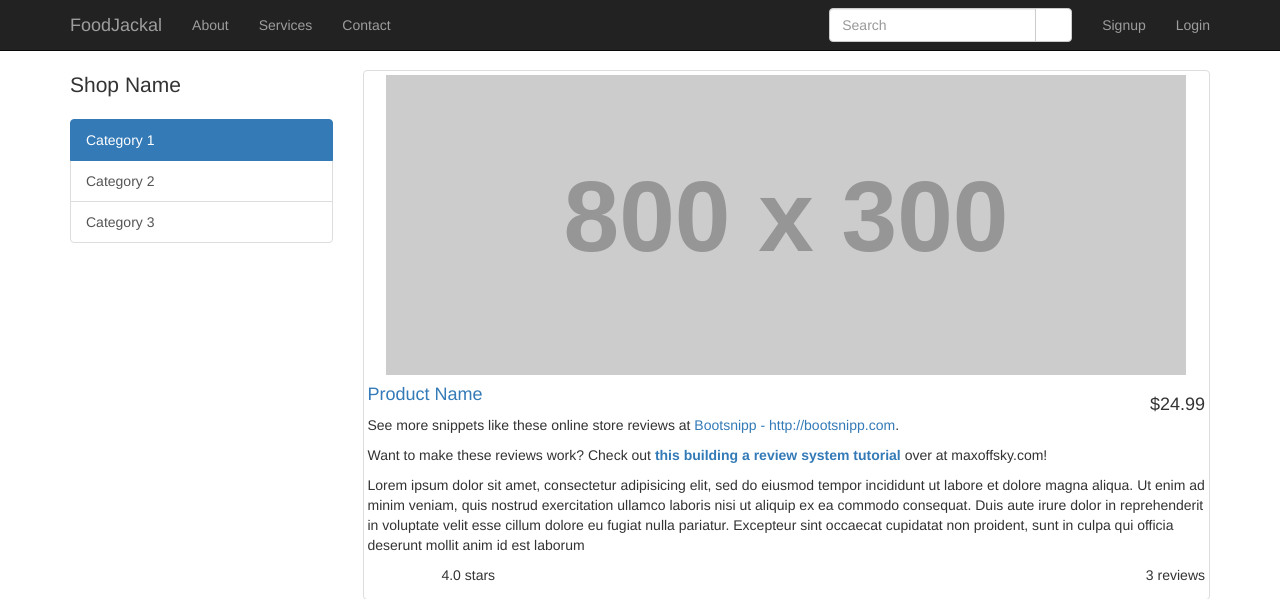
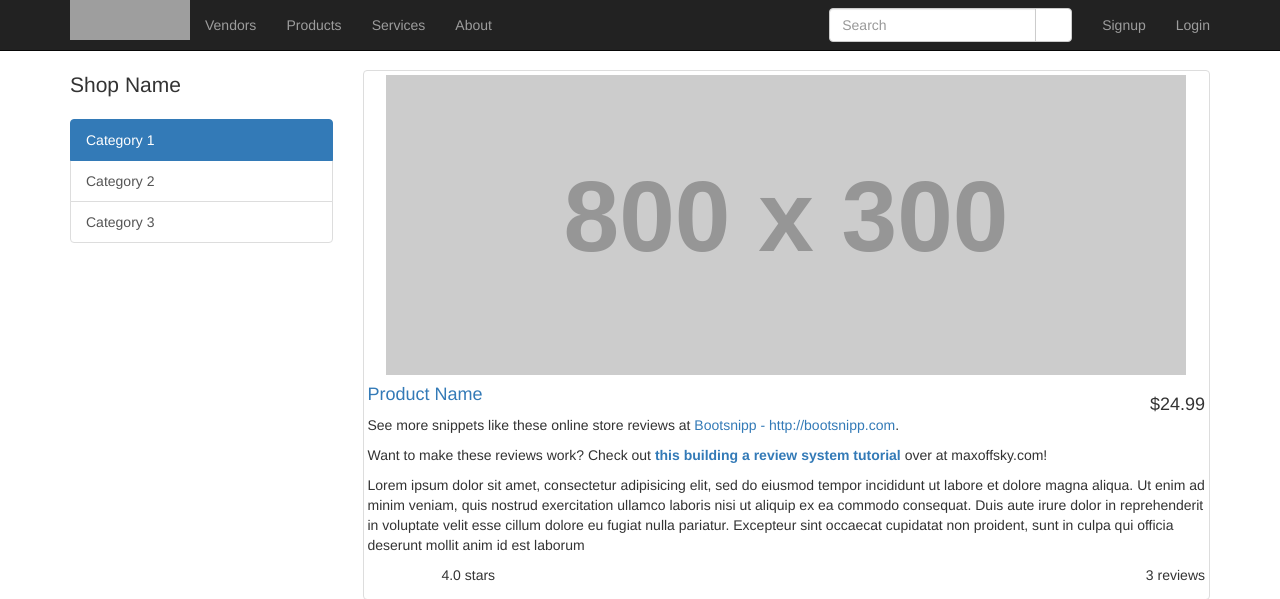
Before and after one commit to niallc95/food-jackal, a PHP site: page /index.php in a window 1280 px wide. Shown: the top 599 px of the page. Run offline with PHP 8.4, Linux system fonts and the light colour scheme; grey boxes labelled with a size stand in for pictures from a placeholder-image service; some libraries are stand-ins or nearby versions; some web fonts are replaced; grey boxes are pictures that could not be loaded.

Commit message:
Minor changes

```diff
--- a/includes/header.php
+++ b/includes/header.php
@@ -3,24 +3,30 @@
             <!-- Brand and toggle get grouped for better mobile display -->
             <div class="navbar-header">
                 <button type="button" class="navbar-toggle" data-toggle="collapse" data-target="#bs-example-navbar-collapse-1">
-                    <span class="sr-only">Toggle navigation</span>
+                    <span class="sr-only"></span>
                     <span class="icon-bar"></span>
                     <span class="icon-bar"></span>
                     <span class="icon-bar"></span>
                 </button>
-                <a class="navbar-brand" href="#">FoodJackal</a>
+                <div>
+                	<img src="http://cloud.graham-murray.com/share/minecraft.png" height="40px" width="120px"/>
+                	<!--<a class="navbar-brand" href="#">Food Jackal</a>-->
+            	</div>
         	</div>
             <!-- Collect the nav links, forms, and other content for toggling -->
             <div class="collapse navbar-collapse" id="bs-example-navbar-collapse-1">
                 <ul class="nav navbar-nav">
                     <li>
-                        <a href="#">About</a>
+                        <a href="Contact">Vendors</a>
+                    </li>
+                    <li>
+                        <a href="Contact">Products</a>
                     </li>
                     <li>
                         <a href="">Services</a>
                     </li>
                     <li>
-                        <a href="Contact">Contact</a>
+                        <a href="#">About</a>
                     </li>
                 </ul>
 				<ul class="nav navbar-nav navbar-right">
```
Lines whose indentation alone changed are shown as unchanged.
